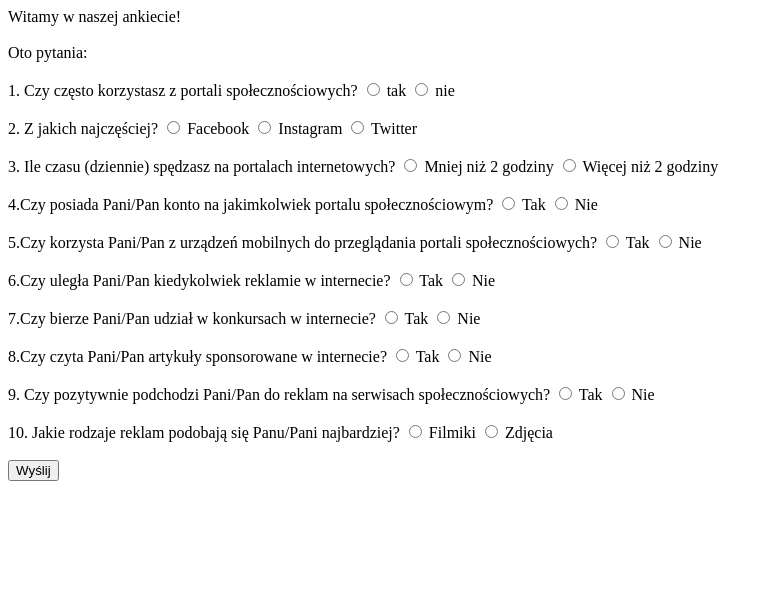
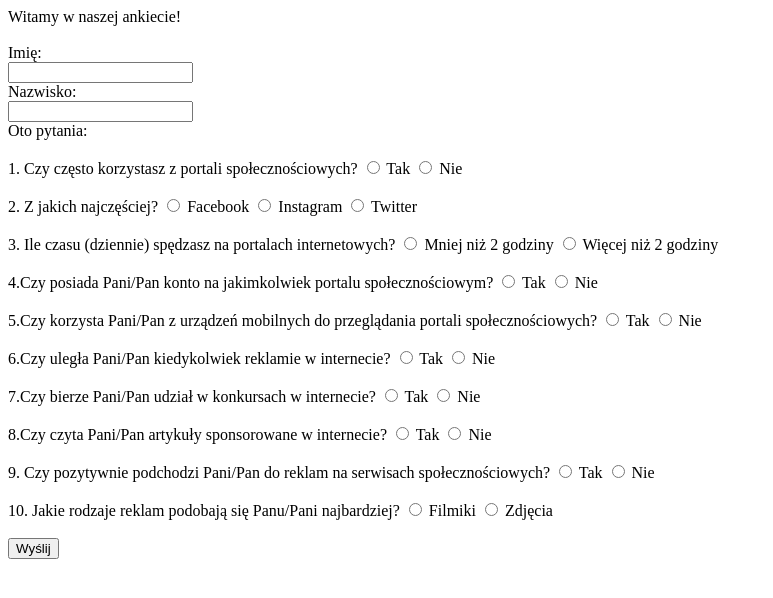
Before and after one commit to skaddyven7/reponew, a PHP site: page / in a window 1280 px wide. Shown: the top 598 px of the page, without its empty margins (0-773 px from the left). Run offline with PHP 8.4, Linux system fonts and the light colour scheme.

Commit message:
Update index.php
dodanie imienia i nazwiska, poprawienie name.

```diff
--- a/index.php
+++ b/index.php
@@ -10,7 +10,10 @@
 
 	Witamy w naszej ankiecie!<br /><br />
 	<form action="index.php" method="post">
-
+	Imię:<br />
+	<input type="text" name="imie" /><br />
+	Nazwisko:<br />
+	<input type="text" name="nazwisko" /><br />
 	Oto pytania:<br /><br />
 
 	<form action="checkbox-form.php" method="post">
@@ -18,9 +21,9 @@
 	1. Czy często korzystasz z portali społecznościowych?
 
 
-  <label><input type="radio" name="ankieta" value="Tak"/> tak</label>
+  <label><input type="radio" name="ankieta" value="Tak"/> Tak</label>
 
-  <label><input type="radio" name="ankieta" value="Tak" /> nie</label>
+  <label><input type="radio" name="ankieta" value="Tak" /> Nie</label>
 
   <br /><br />
 
@@ -96,8 +99,8 @@
 	<br /><br />
 	10. Jakie rodzaje reklam podobają się Panu/Pani najbardziej?
 
-		<label><input type="radio" name="ankieta9" value="Tak"/> Filmiki</label>
-		<label><input type="radio" name="ankieta9" value="Tak"/> Zdjęcia</label>
+		<label><input type="radio" name="ankieta10" value="Tak"/> Filmiki</label>
+		<label><input type="radio" name="ankieta10" value="Tak"/> Zdjęcia</label>
 
 	<br /><br />
 
```
